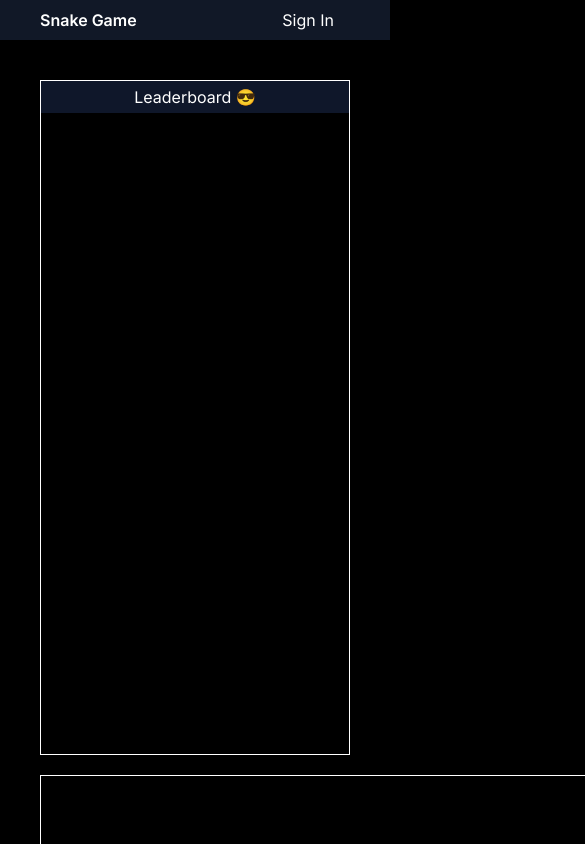
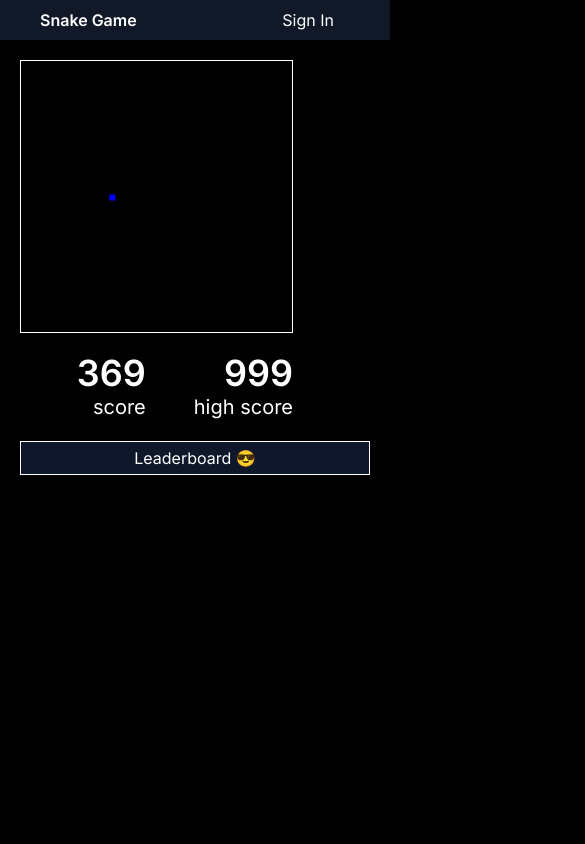
Before and after one commit to dhanushk2105/snake-game, a Next.js app: page / in a window 390 px wide. Shown: the top 844 px of the page, 585 px wide, since content can reach past the window. Built offline with nearby package versions, Linux system fonts and the light colour scheme.

Commit message:
Canvas for the game

```diff
--- a/app/page.js
+++ b/app/page.js
@@ -4,15 +4,14 @@ import ScoreCard from '@/components/ScoreCard'
 
 export default function Home() {
   return (
-   <main className='w-full min-h-full p-10 flex flex-col xl:flex-row gap-5'>
-    <div className='xl:visible xl:w-1/5'>
-      <Leaderboard />
-      </div>
+   <main className='w-full p-5 md:p-10 flex flex-col md:flex-row-reverse gap-5 justify-center items-start'>
+    <div className='md:w-2/3 flex flex-col md:flex-row justify-between gap-5'>
       <Game />
       <ScoreCard />
-      <div className='xl:hidden'>
+    </div>
+    <div className='w-full md:w-1/3'>
       <Leaderboard />
-      </div>
+    </div>
    </main>
   )
 }
--- a/components/Game.jsx
+++ b/components/Game.jsx
@@ -1,8 +1,38 @@
-import React from 'react'
+"use client";
+import React, { useEffect, useRef } from 'react'
+
+const devicePixelRatio = window.devicePixelRatio || 1
 
 function Game() {
+  const canvasRef = useRef(null);
+
+  useEffect(() => {
+    const canvas = canvasRef.current;
+    const context = canvas.getContext('2d');
+
+    canvas.width = canvas.clientWidth * devicePixelRatio;
+    canvas.height = canvas.clientHeight * devicePixelRatio;
+
+
+    const centerX = canvas.width / 3;
+    const centerY = canvas.height / 2;
+    const side = 2; // Adjust the radius as needed
+    const lineWidth = 4; // Adjust the line width as needed
+    const strokeColor = 'blue'; // Adjust the stroke color as needed
+
+
+    context.beginPath();
+    context.rect(centerX, centerY, side, side)
+    context.lineWidth = lineWidth;
+    context.strokeStyle = strokeColor;
+    context.stroke();
+    context.closePath();
+  }, []);
+
   return (
-    <div className='border-white border border-double w-[50rem] min-h-[80vh]'>Game</div>
+    <canvas ref={canvasRef} className='border-white border border-double w-[70vw] h-[70vw] md:w-[40vw] md:h-[40vw]'>
+
+    </canvas>
   )
 }
 
--- a/components/Leaderboard.jsx
+++ b/components/Leaderboard.jsx
@@ -3,7 +3,7 @@ import React from 'react'
 function Leaderboard() {
   return (
 
-    <div className='border-white border border-double w-full min-h-[80vh]'>
+    <div className='border-white border border-double w-full min-h-full'>
     <div className='text-white w-full bg-slate-900 py-1 text-center'>Leaderboard 😎</div>
     </div>
   )
--- a/components/ScoreCard.jsx
+++ b/components/ScoreCard.jsx
@@ -2,20 +2,20 @@ import React from 'react'
 
 function ScoreCard() {
   return (
-    <div className='flex flex-col justify-start items-end gap-12'>
+    <div className='flex md:flex-col justify-end md:justify-start items-end gap-12'>
         <div className='flex flex-col items-end'>
-        <div className='text-white text-9xl'>
+        <div className='text-white font-semibold text-4xl md:text-9xl'>
             369
         </div>
-        <div className='text-white text-2xl'>
+        <div className='text-white text-xl md:text-2xl'>
             score
         </div>
         </div>
         <div className='flex flex-col items-end'>
-        <div className='text-white text-9xl'>
+        <div className='text-white font-semibold text-4xl md:text-9xl'>
             999
         </div>
-        <div className='text-white text-2xl'>
+        <div className='text-white text-xl md:text-2xl'>
             high score
         </div>
         </div>
```
